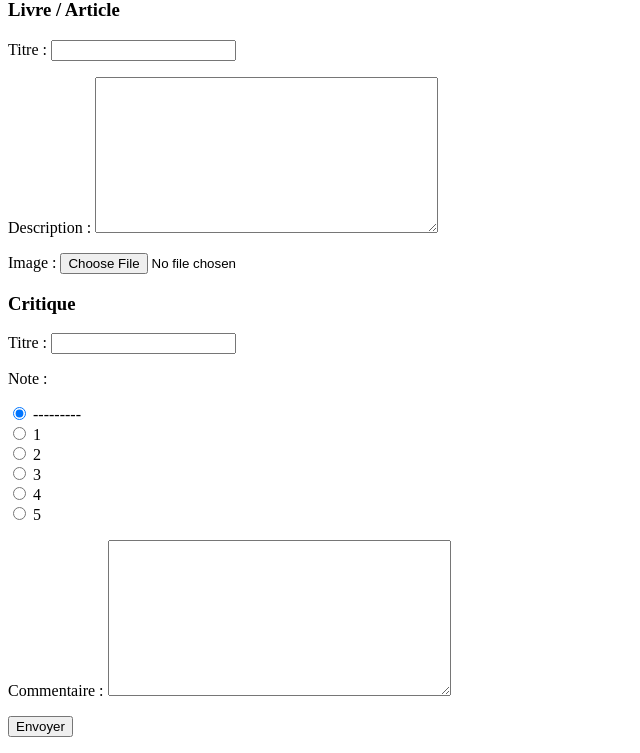
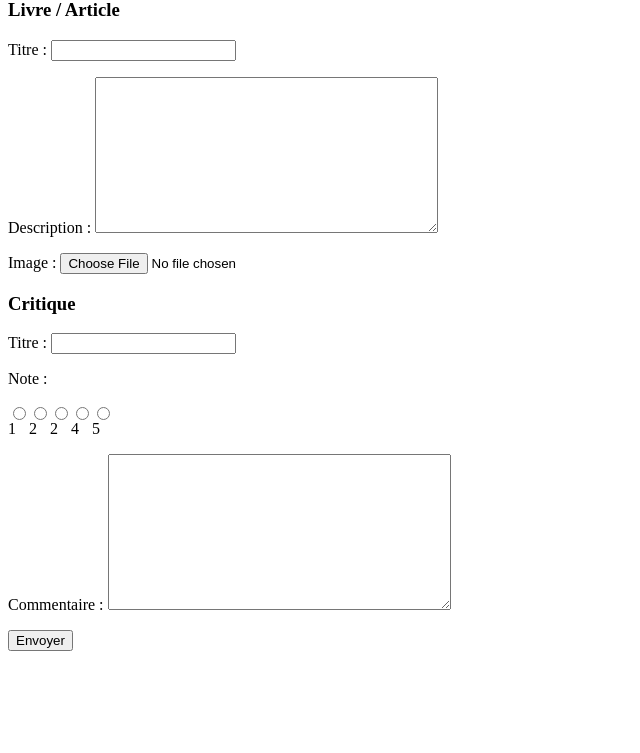
Before and after one commit to SGauthier2Pro/LITReview, a Django app: page /review/create/ in a window 1280 px wide. Shown: the part 152-905 px from the top of the page, without its empty margins (0-640 px from the left). After the commit the page ends 803 px from the top, so only its background shows below. Run offline with Django 4.2, Linux system fonts and the light colour scheme; a user stored in the database is signed in.

Commit message:
ajout du dossier static , implementation du settings.py en conséquence. modification du style pour test radio bouton en ligne

```diff
--- a/LITReview/settings.py
+++ b/LITReview/settings.py
@@ -119,7 +119,8 @@ USE_TZ = True
 # Static files (CSS, JavaScript, Images)
 # https://docs.djangoproject.com/en/4.1/howto/static-files/
 
-STATIC_URL = 'static/'
+STATIC_URL = '/static/'
+STATICFILES_DIRS = [BASE_DIR.joinpath('static/')]
 
 # Default primary key field type
 # https://docs.djangoproject.com/en/4.1/ref/settings/#default-auto-field
--- a/review/forms.py
+++ b/review/forms.py
@@ -1,9 +1,16 @@
 from django import forms
+from django.utils.safestring import mark_safe
 
 from . import models
 
 
-RATING_CHOICES = ['1', '2', '3', '4', '5']
+RATING_CHOICES = (
+    ('1', 1),
+    ('2', 2),
+    ('3', 2),
+    ('4', 4),
+    ('5', 5)
+)
 
 
 class TicketForm(forms.ModelForm):
@@ -17,5 +24,5 @@ class ReviewForm(forms.ModelForm):
         model = models.Review
         fields = ['headline', 'rating', 'body']
         widgets = {
-            'rating': forms.RadioSelect,
+            'rating': forms.RadioSelect(attrs={'class': 'inline'}, choices=RATING_CHOICES),
         }
--- a/review/models.py
+++ b/review/models.py
@@ -24,19 +24,9 @@ class Ticket(models.Model):
 
 
 class Review(models.Model):
-
-    RATING_CHOICES = (
-        ('1', 1),
-        ('2', 2),
-        ('3', 3),
-        ('4', 4),
-        ('5', 5),
-    )
-
     ticket = models.ForeignKey(Ticket, on_delete=models.CASCADE)
     rating = models.PositiveIntegerField(max_length=1024,
                                          validators=[MinValueValidator(0), MaxValueValidator(5)],
-                                         choices=RATING_CHOICES,
                                          verbose_name='Note')
     user = models.ForeignKey(settings.AUTH_USER_MODEL, on_delete=models.CASCADE)
     headline = models.CharField(max_length=128, verbose_name='Titre')
--- /dev/null
+++ b/static/style.css
@@ -0,0 +1,8 @@
+.inline {
+    display: flex;
+    align-items: baseline;
+    justify-content: flex-start;
+    align-content: center;
+    flex-wrap: nowrap;
+    flex-direction: row;
+}
--- a/templates/base.html
+++ b/templates/base.html
@@ -1,6 +1,9 @@
+{% load static %}
+
 <html>
     <head>
         <title>LITReview</title>
+        <link rel="stylesheet" href="{% static 'style.css' %}">
     </head>
     <body>
         <header>
```
Also changed, not shown: db.sqlite3.
